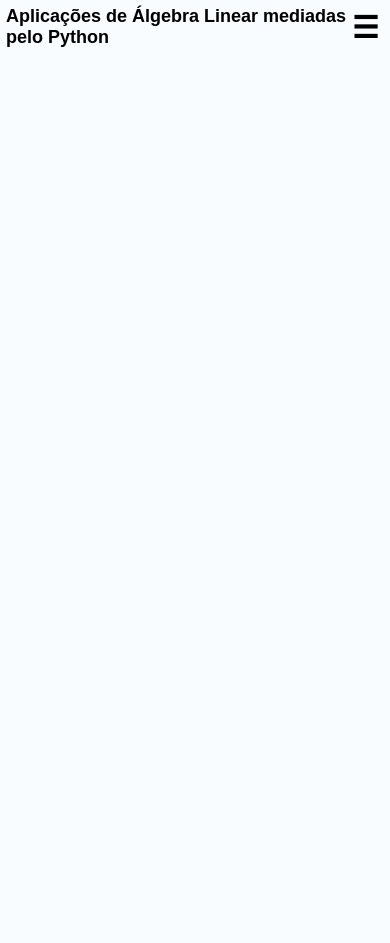
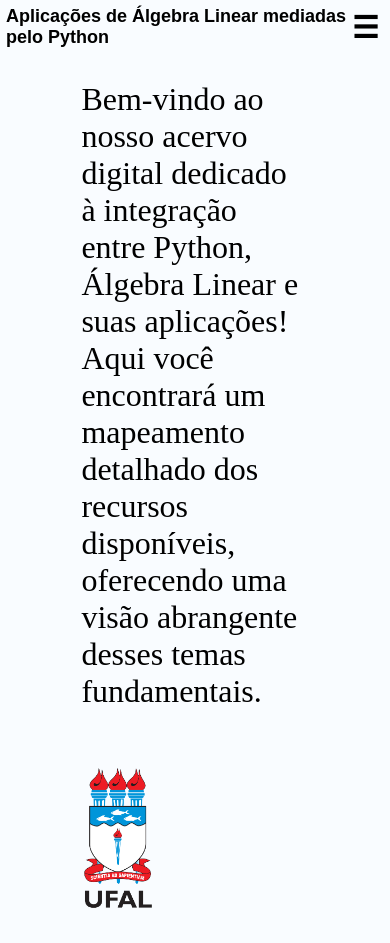
Before and after one commit to Natanaeldsan/Projeto-em-adamento---PIBIC, a plain HTML site: page sobre.html in a window 390 px wide. Before the commit the page ends 844 px from the top, so only its background shows below. Drawn offline with Linux system fonts and the light colour scheme.

Commit message:
Created sobre

```diff
--- a/assets/css/layout.css
+++ b/assets/css/layout.css
@@ -209,6 +209,23 @@ a {
     font-size: 18px;
     line-height: normal;
   }
+  .textoeimagens {
+    display: block;
+    align-items: center;
+    flex-wrap: wrap;
+    justify-content: center;
+    width:80%;
+    margin: auto;
+  }
+  .texto_sobre {
+    padding: 30px 40px;
+    font-size: 1 rem;
+    font-weight: 400px;
+  }
+  #imagemqs {
+    width: 40%;
+    margin: auto;
+  }
 }
 
 .footer {
@@ -222,3 +239,19 @@ a {
 .intem-menu:hover{
   color: red;
 }
+.textoeimagens {
+  display: flex;
+  align-items: center;
+  justify-content: center;
+  width:80%;
+  margin: auto;
+}
+
+.texto_sobre {
+  padding: 30px 40px;
+  font-size: 2rem;
+  font-weight: 400px;
+}
+#imagemqs {
+  width: 50%;
+}
--- a/sobre.html
+++ b/sobre.html
@@ -20,14 +20,23 @@
 		<button id="openMenu">&#9776;</button>
 		<nav id="menu">
 			<button id="closeMenu">X</button>
-			<a href="sugestoes.html">Sugestões</a>
-			<a href="sobre.html"><b>Sobre</b></a>
+			<a class=intem-menu href="sugestoes.html">Sugestões</a>
+			<a class=intem-menu href="sobre.html"><b>Sobre</b></a>
 		</nav>
 
 	</header>
 </head>
 
 <body>
+	<div class="textoeimagens">
+		<div class="texto_sobre">
+		  <p class="textosobre">Bem-vindo ao nosso acervo digital dedicado à integração entre Python, Álgebra Linear e suas aplicações! Aqui você encontrará um mapeamento detalhado dos recursos disponíveis, oferecendo uma visão abrangente desses temas fundamentais.</p>
+		</div>
+		<div class="imagem_ufal">
+		  <img id="imagemqs" decoding="async" src="./assets/img/png.png" alt="UFAL">
+		</div>
+	</div>
+
 
 
 
```
Also changed, not shown: index.html (+1 -0 lines), sugestoes.html (+2 -2 lines).
